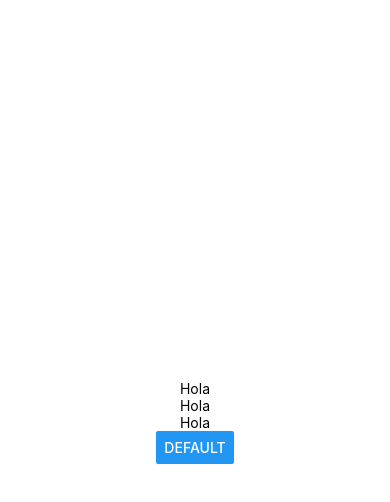
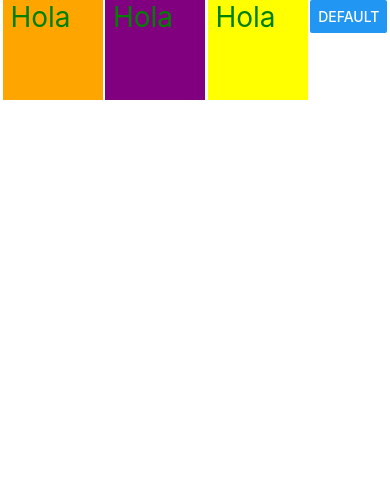
Before and after one commit to Fezto/PM196, a React Native app in the folder Practica4B/: screen / in a window 390 px wide. Shown: the top 502 px of the page. Built offline with nearby package versions, Linux system fonts and the light colour scheme.

Commit message:
Práctica 6: StyleSheets y Flex

```diff
--- a/Practica4B/App.js
+++ b/Practica4B/App.js
@@ -2,11 +2,11 @@
 import { StyleSheet, Text, View, Button } from 'react-native';
 import { useState } from 'react';
 
-const Texto = () => {
+const Texto = ({ style }) => {
   const [contenido, setContenido] = useState('Hola')
   const actualizaTexto = () => setContenido('State modificado')
   return (
-    <Text onPress={actualizaTexto}> {contenido} </Text>
+    <Text style={[styles.text, style]} onPress={actualizaTexto}> {contenido} </Text>
   )
 }
 
@@ -18,9 +18,9 @@
   return (
     <View style={styles.container} >
       <StatusBar style="auto" />
-      <Texto></Texto>
-      <Texto></Texto>
-      <Texto></Texto>
+      <Texto style={styles.orange}></Texto>
+      <Texto style={styles.purple}></Texto>
+      <Texto style={styles.yellow}></Texto>
       <Button onPress={actualizaBtn} title={titulo} />
     </View>
   );
@@ -31,7 +31,18 @@
   container: {
     flex: 1,
     backgroundColor: '#fff',
-    alignItems: 'center',
-    justifyContent: 'center',
+    flexDirection: 'row',
+    alignItems: 'flex-start',
+    justifyContent: 'space-evenly',
   },
+  text: {
+    color: 'green',
+    fontSize: 28,
+    width: 100,
+    height: 100
+  },
+
+  orange: {backgroundColor: 'orange'},
+  purple: {backgroundColor: 'purple'},
+  yellow: {backgroundColor: 'yellow'}
 });
```
Also changed, not shown: Practica4B/Appx.js (added, +50 -0 lines).
